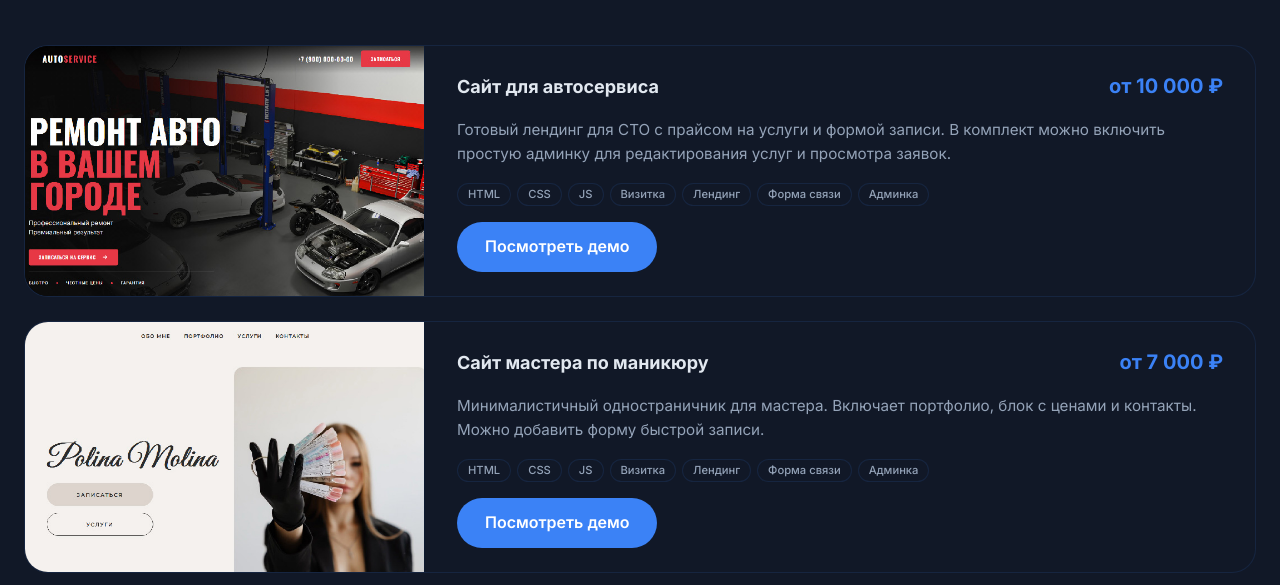
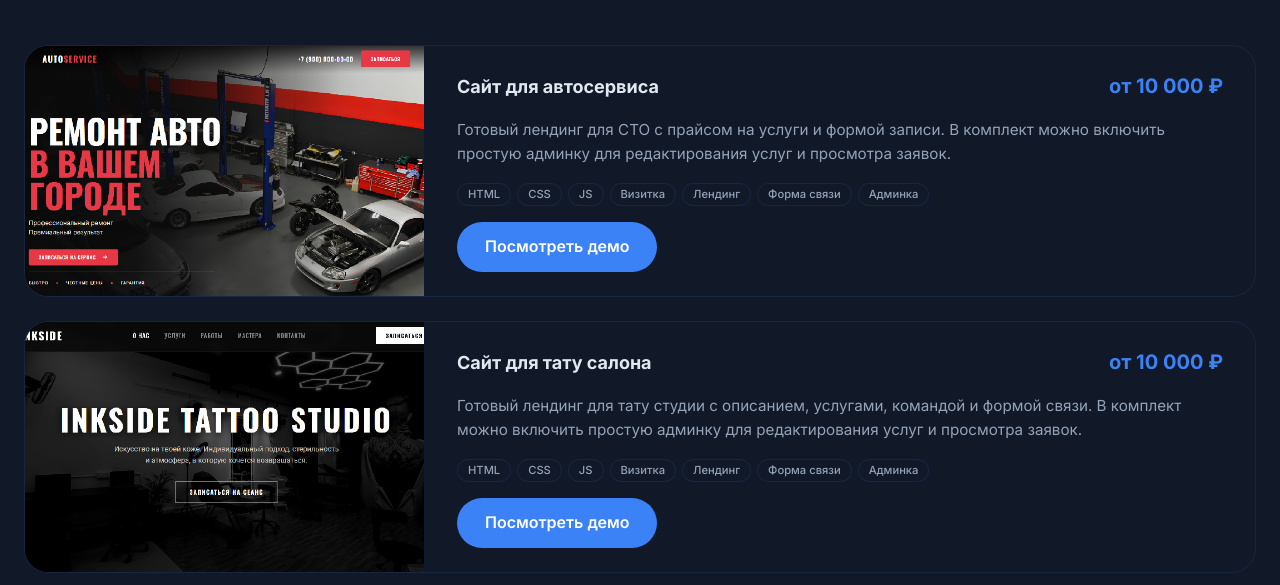
Before and after one commit to cosyplaid/cosyplaid.github.io, a plain HTML site: page solutions.html in a window 1280 px wide. Shown: the part 215-800 px from the top of the page. Drawn offline with Linux system fonts and the light colour scheme.

Commit message:
added new solution

```diff
--- a/solutions.html
+++ b/solutions.html
@@ -81,6 +81,32 @@
                     </div>
                 </article>
 
+                <!-- Решение: INKSIDE -->
+                <article class="solution-item card">
+                    <div class="solution-item__image">
+                        <img src="resources/solutions/inkside.jpg" alt="Сайт для тату салона" loading="lazy" width="800" height="450">
+                    </div>
+                    <div class="solution-item__content">
+                        <div class="solution-item__header">
+                            <h2 class="card__title">Сайт для тату салона</h2>
+                            <span class="solution-item__price">от 10 000 ₽</span>
+                        </div>
+                        <p class="card__desc">Готовый лендинг для тату студии с описанием, услугами, командой и формой связи. В комплект можно включить простую админку для редактирования услуг и просмотра заявок.</p>
+                        <div class="card__tags">
+                            <span class="tag tag--small">HTML</span>
+                            <span class="tag tag--small">CSS</span>
+                            <span class="tag tag--small">JS</span>
+                            <span class="tag tag--small">Визитка</span>
+                            <span class="tag tag--small">Лендинг</span>
+                            <span class="tag tag--small">Форма связи</span>
+                            <span class="tag tag--small">Админка</span>
+                        </div>
+                        <div class="solution-item__actions">
+                            <a href="https://175f1b18-78bb-49b0-8284-2454efcf2bc8.selstorage.ru/index.html" class="btn btn--primary" target="_blank" rel="noopener noreferrer">Посмотреть демо</a>
+                        </div>
+                    </div>
+                </article>
+
                 <!-- Решение 2: Мастер маникюра -->
                 <article class="solution-item card">
                     <div class="solution-item__image">
```
Also changed, not shown: resources/solutions/inkside.jpg (added).
